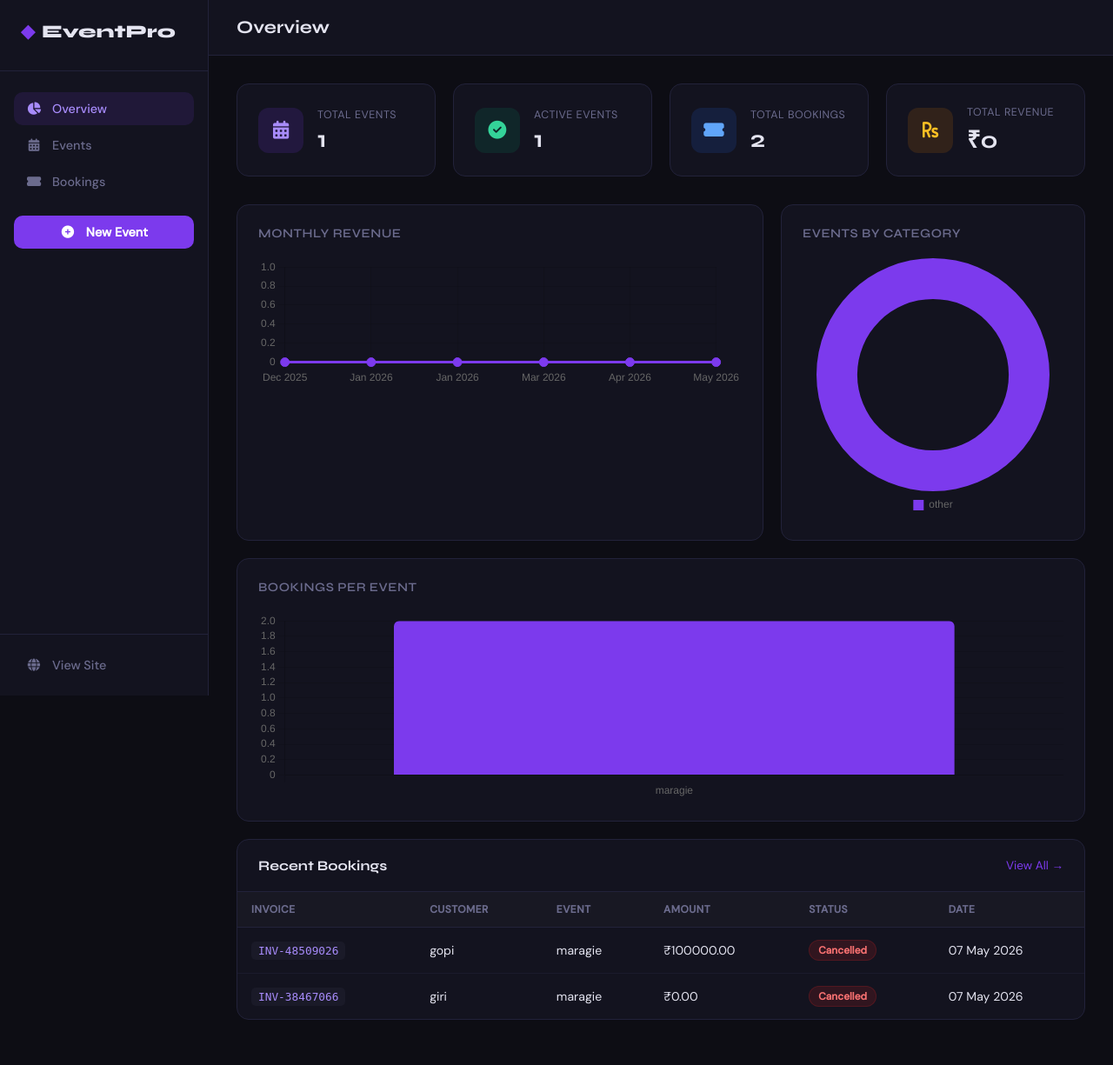
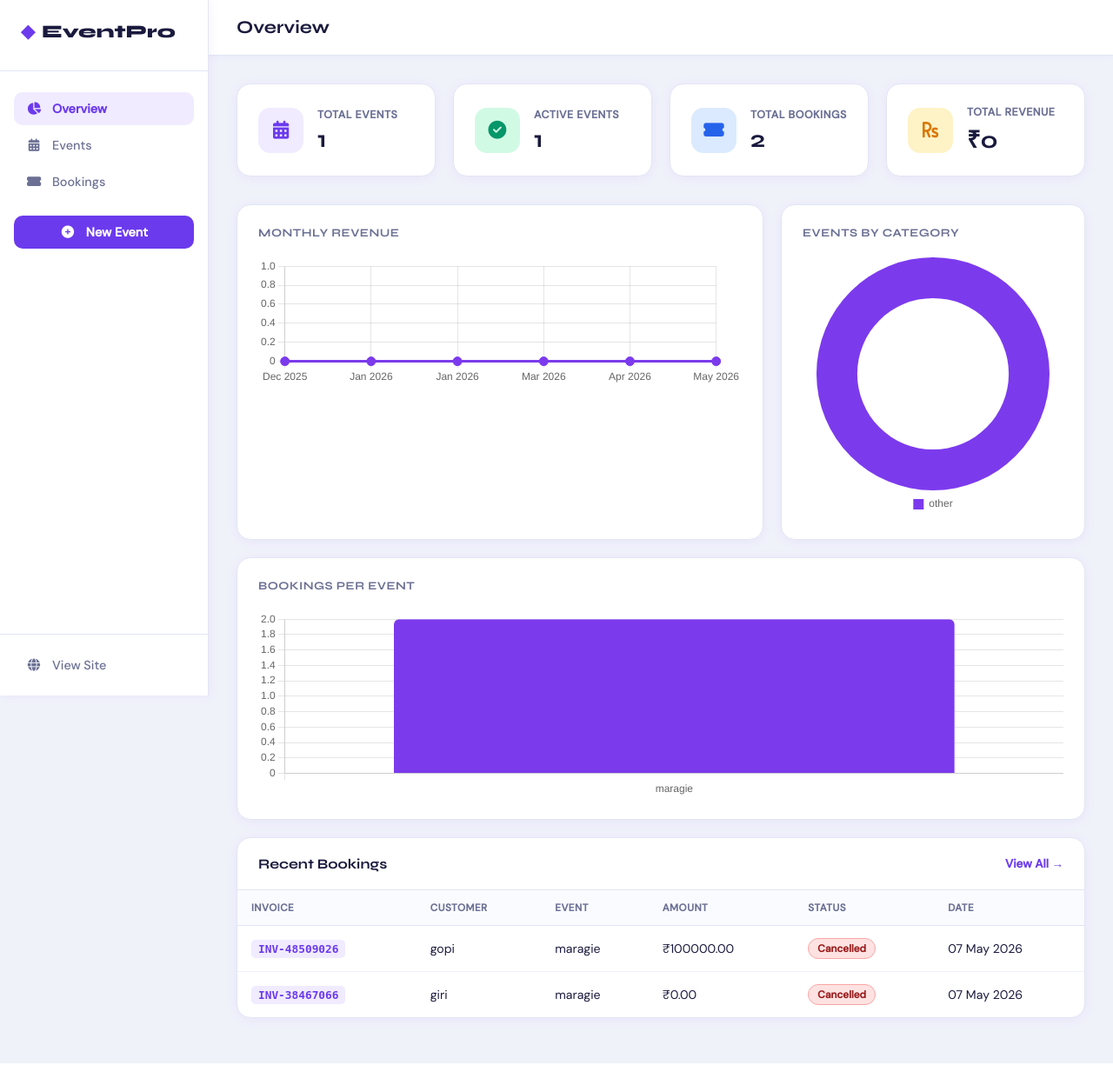
Before and after one commit to Gd0810/Event_register, a Django app: page /dashboard/ in a window 1280 px wide. Shown: the whole page at 87% size. Run offline with Django 5.2, Linux system fonts and the light colour scheme; data comes from the database, SQL or seed files in the repository; both versions use the stored data as it was after the commit.

Commit message:
update:chageing_colors

```diff
--- a/eventpro/core/settings.py
+++ b/eventpro/core/settings.py
@@ -73,6 +73,6 @@ EMAIL_BACKEND = 'django.core.mail.backends.smtp.EmailBackend'
 EMAIL_HOST = 'smtp.gmail.com'
 EMAIL_PORT = 587
 EMAIL_USE_TLS = True
-EMAIL_HOST_USER = 'your_email@gmail.com'       # <-- Change this
-EMAIL_HOST_PASSWORD = 'your_app_password'       # <-- Change this (use Gmail App Password)
-DEFAULT_FROM_EMAIL = 'EventPro <your_email@gmail.com>'
+EMAIL_HOST_USER = 'giridharanredbackit@gmail.com'       # <-- Change this
+EMAIL_HOST_PASSWORD = 'ldwvaoyclkdzsalq'       # <-- Change this (use Gmail App Password)
+DEFAULT_FROM_EMAIL = 'EventPro <giridharanredbackit@gmail.com>'
--- a/eventpro/static/css/dashboard.css
+++ b/eventpro/static/css/dashboard.css
@@ -1,16 +1,17 @@
 :root {
-  --bg: #0d0d14;
-  --surface: #13131f;
-  --surface2: #1a1a28;
-  --border: #22223a;
-  --text: #e4e4f0;
-  --muted: #6b6b8d;
-  --accent: #7c3aed;
+  --bg: #f0f2fa;
+  --surface: #ffffff;
+  --surface2: #f5f7ff;
+  --border: #e2e6f3;
+  --text: #1a1a3e;
+  --muted: #6b7094;
+  --accent: #6c3aed;
   --accent2: #4f46e5;
   --green: #059669;
   --blue: #2563eb;
   --orange: #d97706;
   --red: #dc2626;
+  --shadow: 0 2px 14px rgba(108,58,237,0.07);
   --font-head: 'Syne', sans-serif;
   --font-body: 'DM Sans', sans-serif;
   --sidebar-w: 240px;
@@ -23,112 +24,112 @@ body { font-family: var(--font-body); background: var(--bg); color: var(--text);
 .dash-layout { display: flex; width: 100%; min-height: 100vh; }
 
 /* SIDEBAR */
-.sidebar { width: var(--sidebar-w); background: var(--surface); border-right: 1px solid var(--border); display: flex; flex-direction: column; padding: 0; position: fixed; top: 0; left: 0; height: 100vh; overflow-y: auto; z-index: 50; }
+.sidebar { width: var(--sidebar-w); background: #fff; border-right: 1px solid var(--border); display: flex; flex-direction: column; position: fixed; top: 0; left: 0; height: 100vh; overflow-y: auto; z-index: 50; box-shadow: 2px 0 12px rgba(108,58,237,0.06); }
 .sb-brand { font-family: var(--font-head); font-size: 1.3rem; font-weight: 800; padding: 1.5rem 1.5rem 2rem; color: var(--text); display: flex; align-items: center; gap: 8px; border-bottom: 1px solid var(--border); }
 .sb-brand span { color: var(--accent); }
 .sb-nav { flex: 1; padding: 1.5rem 1rem; display: flex; flex-direction: column; gap: 4px; }
 .sb-link { display: flex; align-items: center; gap: 12px; padding: 10px 14px; border-radius: 10px; color: var(--muted); text-decoration: none; font-size: 0.9rem; font-weight: 500; transition: all 0.2s; }
-.sb-link:hover, .sb-link.active { background: rgba(124,58,237,0.12); color: var(--text); }
-.sb-link.active { color: #a78bfa; }
+.sb-link:hover { background: #f0ebff; color: var(--accent); }
+.sb-link.active { background: #f0ebff; color: var(--accent); font-weight: 600; }
 .sb-link i { width: 18px; text-align: center; }
 .sb-create { background: var(--accent); color: #fff !important; margin-top: 1rem; justify-content: center; font-weight: 600; }
-.sb-create:hover { background: var(--accent2) !important; }
+.sb-create:hover { background: var(--accent2) !important; color: #fff !important; }
 .sb-footer { padding: 1rem; border-top: 1px solid var(--border); }
 
 /* MAIN */
 .dash-main { margin-left: var(--sidebar-w); flex: 1; display: flex; flex-direction: column; min-height: 100vh; }
-.dash-header { background: var(--surface); border-bottom: 1px solid var(--border); padding: 0 2rem; height: 64px; display: flex; align-items: center; justify-content: space-between; position: sticky; top: 0; z-index: 40; }
-.dash-header h2 { font-family: var(--font-head); font-size: 1.3rem; font-weight: 700; }
+.dash-header { background: #fff; border-bottom: 1px solid var(--border); padding: 0 2rem; height: 64px; display: flex; align-items: center; justify-content: space-between; position: sticky; top: 0; z-index: 40; box-shadow: 0 1px 8px rgba(108,58,237,0.05); }
+.dash-header h2 { font-family: var(--font-head); font-size: 1.3rem; font-weight: 700; color: var(--text); }
 .dash-content { padding: 2rem; flex: 1; }
 
 /* MESSAGES */
 .messages-bar { padding: 0.5rem 2rem; }
-.msg { padding: 12px 18px; border-radius: 8px; font-size: 0.9rem; margin-bottom: 4px; }
-.msg-success { background: rgba(5,150,105,0.15); border: 1px solid rgba(5,150,105,0.3); color: #34d399; }
-.msg-error { background: rgba(220,38,38,0.15); border: 1px solid rgba(220,38,38,0.3); color: #f87171; }
+.msg { padding: 12px 18px; border-radius: 10px; font-size: 0.9rem; margin-bottom: 4px; }
+.msg-success { background: #d1fae5; border: 1px solid #a7f3d0; color: #065f46; }
+.msg-error { background: #fee2e2; border: 1px solid #fca5a5; color: #991b1b; }
 
 /* STAT CARDS */
 .stats-grid { display: grid; grid-template-columns: repeat(4, 1fr); gap: 1.25rem; margin-bottom: 2rem; }
-.stat-card { background: var(--surface); border: 1px solid var(--border); border-radius: 14px; padding: 1.5rem; display: flex; gap: 1rem; align-items: center; }
-.stat-icon { width: 52px; height: 52px; border-radius: 12px; display: flex; align-items: center; justify-content: center; font-size: 1.3rem; flex-shrink: 0; }
-.stat-icon.purple { background: rgba(124,58,237,0.15); color: #a78bfa; }
-.stat-icon.green { background: rgba(5,150,105,0.15); color: #34d399; }
-.stat-icon.blue { background: rgba(37,99,235,0.15); color: #60a5fa; }
-.stat-icon.orange { background: rgba(217,119,6,0.15); color: #fbbf24; }
+.stat-card { background: #fff; border: 1px solid var(--border); border-radius: 16px; padding: 1.5rem; display: flex; gap: 1rem; align-items: center; box-shadow: var(--shadow); }
+.stat-icon { width: 52px; height: 52px; border-radius: 14px; display: flex; align-items: center; justify-content: center; font-size: 1.3rem; flex-shrink: 0; }
+.stat-icon.purple { background: #f0ebff; color: var(--accent); }
+.stat-icon.green { background: #d1fae5; color: #059669; }
+.stat-icon.blue { background: #dbeafe; color: #2563eb; }
+.stat-icon.orange { background: #fef3c7; color: #d97706; }
 .stat-info { display: flex; flex-direction: column; }
-.stat-label { font-size: 0.78rem; color: var(--muted); text-transform: uppercase; letter-spacing: 0.5px; margin-bottom: 4px; }
-.stat-value { font-family: var(--font-head); font-size: 1.7rem; font-weight: 700; }
+.stat-label { font-size: 0.78rem; color: var(--muted); text-transform: uppercase; letter-spacing: 0.5px; margin-bottom: 4px; font-weight: 600; }
+.stat-value { font-family: var(--font-head); font-size: 1.7rem; font-weight: 700; color: var(--text); }
 
 /* CHARTS */
 .charts-row { display: grid; grid-template-columns: 2fr 1fr; gap: 1.25rem; margin-bottom: 1.25rem; }
-.chart-card { background: var(--surface); border: 1px solid var(--border); border-radius: 14px; padding: 1.5rem; }
-.chart-card h4 { font-family: var(--font-head); font-size: 0.9rem; font-weight: 600; color: var(--muted); text-transform: uppercase; letter-spacing: 0.5px; margin-bottom: 1.25rem; }
-.chart-card.wide { }
+.chart-card { background: #fff; border: 1px solid var(--border); border-radius: 16px; padding: 1.5rem; box-shadow: var(--shadow); }
+.chart-card h4 { font-family: var(--font-head); font-size: 0.82rem; font-weight: 700; color: var(--muted); text-transform: uppercase; letter-spacing: 0.5px; margin-bottom: 1.25rem; }
 .chart-card.full { margin-bottom: 1.25rem; }
 
 /* TABLES */
-.table-card { background: var(--surface); border: 1px solid var(--border); border-radius: 14px; overflow: hidden; margin-bottom: 1.25rem; }
+.table-card { background: #fff; border: 1px solid var(--border); border-radius: 16px; overflow: hidden; margin-bottom: 1.25rem; box-shadow: var(--shadow); }
 .table-header { display: flex; align-items: center; justify-content: space-between; padding: 1.25rem 1.5rem; border-bottom: 1px solid var(--border); }
-.table-header h4 { font-family: var(--font-head); font-size: 1rem; }
-.table-header a { font-size: 0.85rem; color: var(--accent); text-decoration: none; }
+.table-header h4 { font-family: var(--font-head); font-size: 1rem; color: var(--text); }
+.table-header a { font-size: 0.85rem; color: var(--accent); text-decoration: none; font-weight: 600; }
 .dash-table { width: 100%; border-collapse: collapse; }
-.dash-table th { padding: 12px 16px; text-align: left; font-size: 0.75rem; color: var(--muted); text-transform: uppercase; letter-spacing: 0.5px; border-bottom: 1px solid var(--border); background: rgba(255,255,255,0.02); font-weight: 600; }
-.dash-table td { padding: 14px 16px; font-size: 0.88rem; border-bottom: 1px solid rgba(34,34,58,0.5); vertical-align: middle; }
+.dash-table th { padding: 12px 16px; text-align: left; font-size: 0.73rem; color: var(--muted); text-transform: uppercase; letter-spacing: 0.5px; border-bottom: 1px solid var(--border); background: #fafbff; font-weight: 700; }
+.dash-table td { padding: 14px 16px; font-size: 0.88rem; border-bottom: 1px solid #f0f2fa; vertical-align: middle; color: var(--text); }
 .dash-table tr:last-child td { border-bottom: none; }
-.dash-table tr:hover td { background: rgba(255,255,255,0.02); }
+.dash-table tr:hover td { background: #fafbff; }
 .empty-row { text-align: center; color: var(--muted); padding: 3rem !important; }
 .empty-row a { color: var(--accent); }
-.tbl-thumb { width: 48px; height: 36px; object-fit: cover; border-radius: 6px; }
-.tbl-no-img { width: 48px; height: 36px; background: var(--surface2); border-radius: 6px; display: flex; align-items: center; justify-content: center; color: var(--muted); font-size: 0.8rem; }
-code { background: var(--surface2); padding: 3px 8px; border-radius: 5px; font-size: 0.8rem; color: #a78bfa; }
+.tbl-thumb { width: 48px; height: 36px; object-fit: cover; border-radius: 7px; }
+.tbl-no-img { width: 48px; height: 36px; background: #f0f2fa; border-radius: 7px; display: flex; align-items: center; justify-content: center; color: var(--muted); font-size: 0.8rem; }
+code { background: #f0ebff; padding: 3px 8px; border-radius: 5px; font-size: 0.8rem; color: var(--accent); font-weight: 600; }
 
 /* BADGES */
 .badge { display: inline-block; padding: 3px 10px; border-radius: 100px; font-size: 0.74rem; font-weight: 600; }
-.badge-confirmed { background: rgba(5,150,105,0.15); color: #34d399; border: 1px solid rgba(5,150,105,0.2); }
-.badge-cancelled { background: rgba(220,38,38,0.15); color: #f87171; border: 1px solid rgba(220,38,38,0.2); }
-.badge-pending { background: rgba(217,119,6,0.15); color: #fbbf24; border: 1px solid rgba(217,119,6,0.2); }
+.badge-confirmed { background: #d1fae5; color: #065f46; border: 1px solid #a7f3d0; }
+.badge-cancelled { background: #fee2e2; color: #991b1b; border: 1px solid #fca5a5; }
+.badge-pending { background: #fef3c7; color: #92400e; border: 1px solid #fcd34d; }
 
 /* ACTIONS */
 .actions { display: flex; gap: 6px; }
 .act-btn { width: 32px; height: 32px; border-radius: 8px; display: flex; align-items: center; justify-content: center; font-size: 0.78rem; text-decoration: none; transition: all 0.2s; }
-.act-btn.edit { background: rgba(37,99,235,0.15); color: #60a5fa; }
-.act-btn.edit:hover { background: rgba(37,99,235,0.3); }
-.act-btn.del { background: rgba(220,38,38,0.15); color: #f87171; }
-.act-btn.del:hover { background: rgba(220,38,38,0.3); }
+.act-btn.edit { background: #dbeafe; color: #1d4ed8; }
+.act-btn.edit:hover { background: #bfdbfe; }
+.act-btn.del { background: #fee2e2; color: #dc2626; }
+.act-btn.del:hover { background: #fecaca; }
 
 /* BUTTONS */
-.btn-dash-primary { display: inline-flex; align-items: center; gap: 8px; background: var(--accent); color: #fff; text-decoration: none; padding: 9px 20px; border-radius: 9px; font-weight: 600; font-size: 0.88rem; transition: background 0.2s; border: none; cursor: pointer; }
+.btn-dash-primary { display: inline-flex; align-items: center; gap: 8px; background: var(--accent); color: #fff; text-decoration: none; padding: 9px 20px; border-radius: 10px; font-weight: 600; font-size: 0.88rem; transition: background 0.2s; border: none; cursor: pointer; }
 .btn-dash-primary:hover { background: var(--accent2); }
-.btn-dash-secondary { display: inline-flex; align-items: center; background: var(--surface2); color: var(--text); text-decoration: none; padding: 9px 20px; border-radius: 9px; font-weight: 500; font-size: 0.88rem; border: 1px solid var(--border); cursor: pointer; }
-.btn-danger { display: inline-flex; align-items: center; background: rgba(220,38,38,0.9); color: #fff; text-decoration: none; padding: 9px 20px; border-radius: 9px; font-weight: 600; font-size: 0.88rem; border: none; cursor: pointer; transition: background 0.2s; }
+.btn-dash-secondary { display: inline-flex; align-items: center; background: #fff; color: var(--text); text-decoration: none; padding: 9px 20px; border-radius: 10px; font-weight: 500; font-size: 0.88rem; border: 1.5px solid var(--border); cursor: pointer; transition: border-color 0.2s; }
+.btn-dash-secondary:hover { border-color: var(--accent); color: var(--accent); }
+.btn-danger { display: inline-flex; align-items: center; background: #dc2626; color: #fff; text-decoration: none; padding: 9px 20px; border-radius: 10px; font-weight: 600; font-size: 0.88rem; border: none; cursor: pointer; transition: background 0.2s; }
 .btn-danger:hover { background: #b91c1c; }
 
 /* FORMS */
-.form-card { background: var(--surface); border: 1px solid var(--border); border-radius: 16px; padding: 2rem; max-width: 900px; }
+.form-card { background: #fff; border: 1px solid var(--border); border-radius: 18px; padding: 2rem; max-width: 900px; box-shadow: var(--shadow); }
 .form-grid-2 { display: grid; grid-template-columns: 1fr 1fr; gap: 1.25rem; }
 .form-grid-3 { display: grid; grid-template-columns: 1fr 1fr 1fr; gap: 1.25rem; }
 .form-group { margin-bottom: 1.25rem; }
-.form-group label { display: block; font-size: 0.8rem; font-weight: 600; color: var(--muted); margin-bottom: 6px; text-transform: uppercase; letter-spacing: 0.5px; }
-.form-group .form-control { width: 100%; background: var(--surface2); border: 1px solid var(--border); color: var(--text); padding: 11px 14px; border-radius: 9px; font-size: 0.93rem; font-family: var(--font-body); transition: border-color 0.2s; }
-.form-group .form-control:focus { outline: none; border-color: var(--accent); }
+.form-group label { display: block; font-size: 0.8rem; font-weight: 700; color: var(--text); margin-bottom: 6px; text-transform: uppercase; letter-spacing: 0.5px; }
+.form-group .form-control { width: 100%; background: #fafbff; border: 1.5px solid var(--border); color: var(--text); padding: 11px 14px; border-radius: 9px; font-size: 0.93rem; font-family: var(--font-body); transition: border-color 0.2s; }
+.form-group .form-control:focus { outline: none; border-color: var(--accent); box-shadow: 0 0 0 3px rgba(108,58,237,0.1); background: #fff; }
 .form-check-group { display: flex; flex-direction: column; justify-content: flex-end; }
 .form-check-group .form-check-input { width: 20px; height: 20px; cursor: pointer; accent-color: var(--accent); margin-top: 4px; }
 .form-actions { display: flex; gap: 1rem; justify-content: flex-end; margin-top: 2rem; padding-top: 2rem; border-top: 1px solid var(--border); }
-.current-photo { width: 80px; height: 60px; object-fit: cover; border-radius: 8px; margin-top: 8px; }
+.current-photo { width: 80px; height: 60px; object-fit: cover; border-radius: 8px; margin-top: 8px; border: 1px solid var(--border); }
 
 /* CONFIRM CARD */
-.confirm-card { background: var(--surface); border: 1px solid var(--border); border-radius: 16px; padding: 3rem; max-width: 480px; margin: 2rem auto; text-align: center; }
-.confirm-icon { font-size: 3rem; color: #fbbf24; margin-bottom: 1.5rem; }
-.confirm-card h3 { font-family: var(--font-head); font-size: 1.5rem; margin-bottom: 1rem; }
+.confirm-card { background: #fff; border: 1px solid var(--border); border-radius: 18px; padding: 3rem; max-width: 480px; margin: 2rem auto; text-align: center; box-shadow: var(--shadow); }
+.confirm-icon { font-size: 3rem; color: #f59e0b; margin-bottom: 1.5rem; }
+.confirm-card h3 { font-family: var(--font-head); font-size: 1.5rem; margin-bottom: 1rem; color: var(--text); }
 .confirm-card p { color: var(--muted); margin-bottom: 2rem; }
 .confirm-actions { display: flex; gap: 1rem; justify-content: center; }
 
 /* DETAIL CARD */
-.detail-card-dash { background: var(--surface); border: 1px solid var(--border); border-radius: 16px; padding: 2rem; max-width: 900px; }
+.detail-card-dash { background: #fff; border: 1px solid var(--border); border-radius: 18px; padding: 2rem; max-width: 900px; box-shadow: var(--shadow); }
 .dcd-header { display: flex; align-items: center; justify-content: space-between; margin-bottom: 2rem; padding-bottom: 1.5rem; border-bottom: 1px solid var(--border); }
-.dcd-header h3 { font-family: var(--font-head); font-size: 1.4rem; }
+.dcd-header h3 { font-family: var(--font-head); font-size: 1.4rem; color: var(--text); }
 .dcd-grid { display: grid; grid-template-columns: repeat(3, 1fr); gap: 2rem; margin-bottom: 2rem; }
-.dcd-grid h4 { font-size: 0.78rem; text-transform: uppercase; letter-spacing: 0.5px; color: var(--muted); margin-bottom: 0.75rem; }
+.dcd-grid h4 { font-size: 0.78rem; text-transform: uppercase; letter-spacing: 0.5px; color: var(--muted); margin-bottom: 0.75rem; font-weight: 700; }
 .dcd-grid p { font-size: 0.9rem; color: var(--text); margin-bottom: 4px; }
 .dcd-footer { display: flex; gap: 1rem; padding-top: 2rem; border-top: 1px solid var(--border); }
 
```
Also changed, not shown: eventpro/static/css/public.css (+58 -56 lines), eventpro/db.sqlite3.
